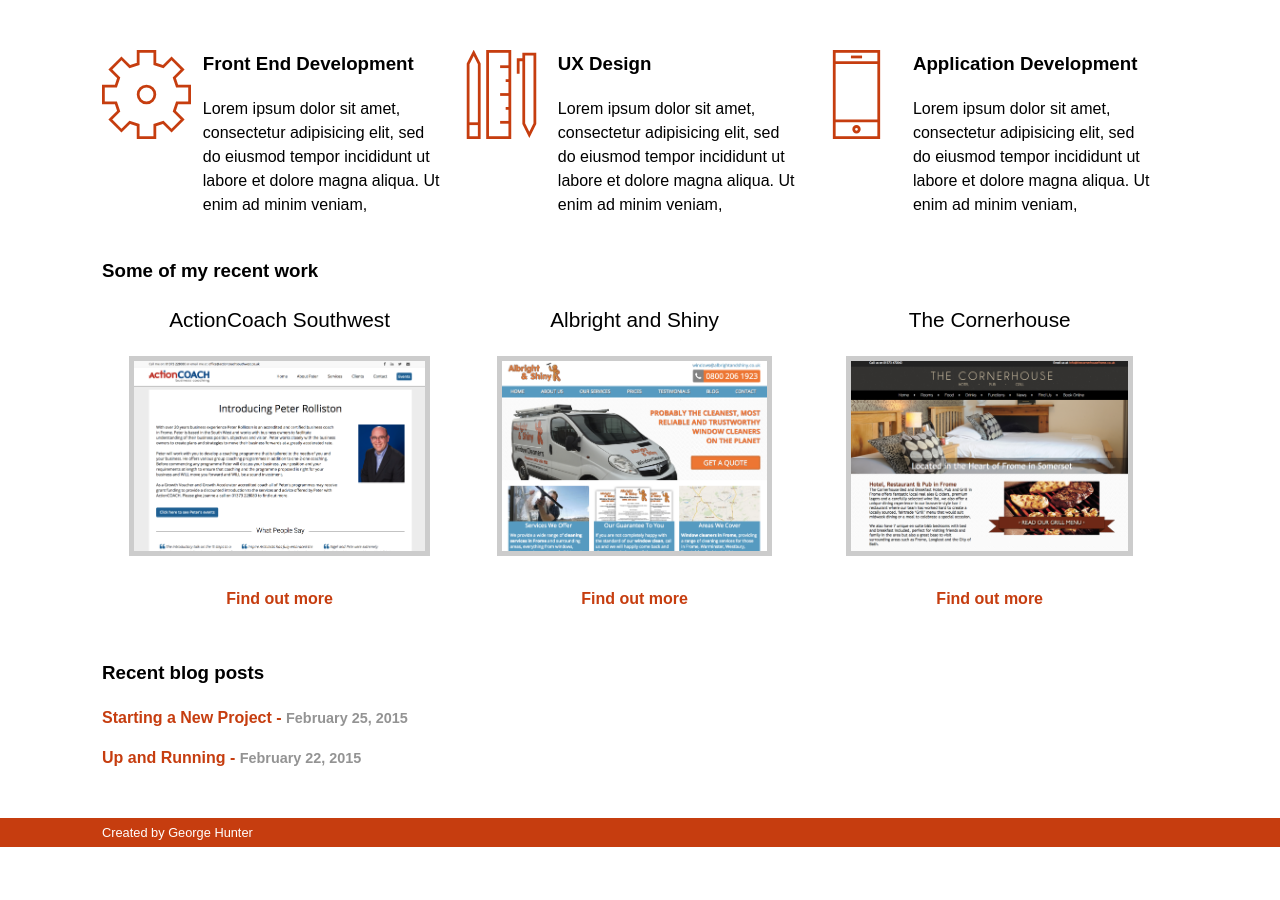
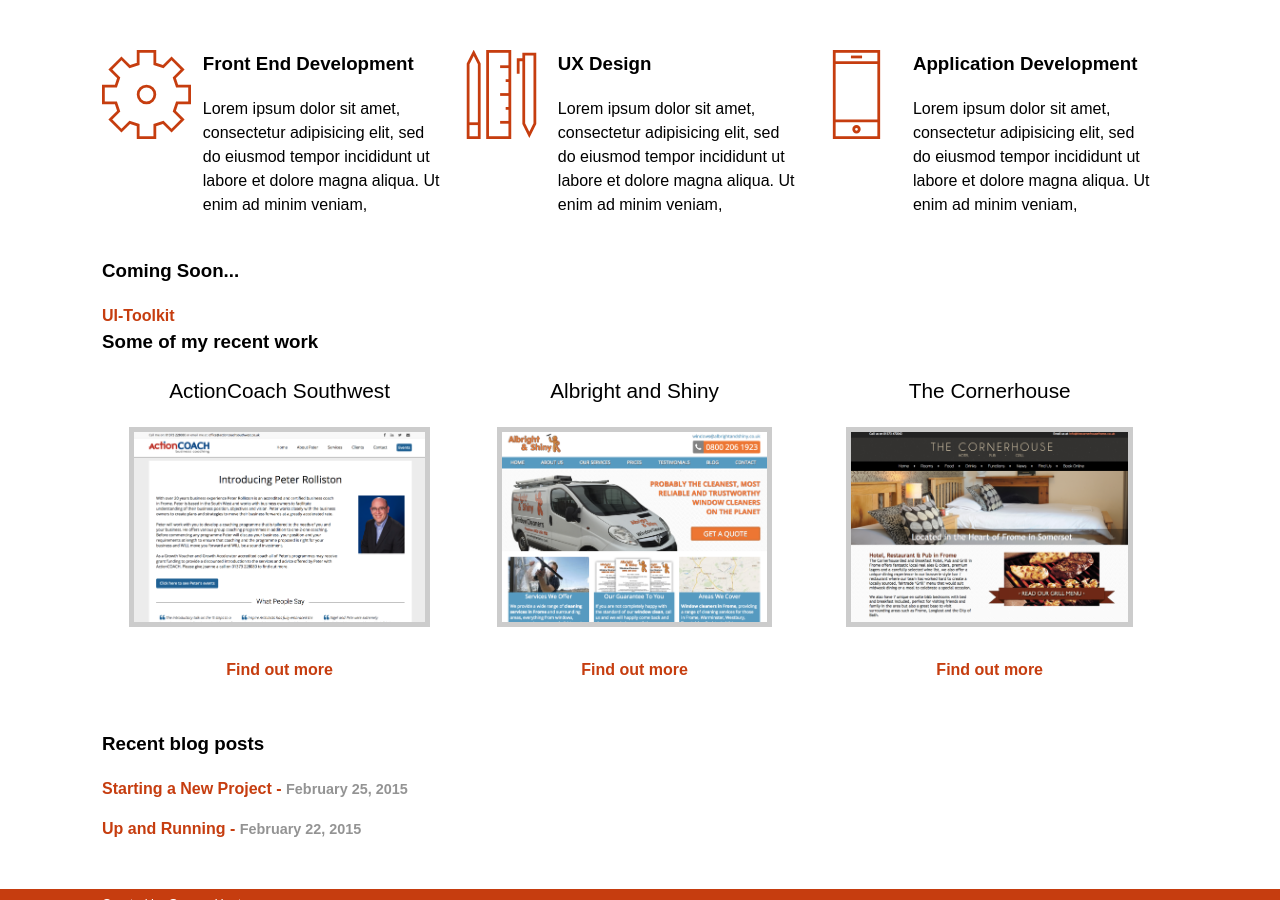
Before and after one commit to GeorgeHunter/GeorgeHunter.github.io, a Jekyll site: the page built from index.html, in a window 1280 px wide and 900 px high, scrolled down 621 px. Built offline with Jekyll 4.4.1, drawn with Linux system fonts in a browser that asks for light colours; before the commit the page ends 1468 px from its top, so only the background shows below that.

Commit message:
Added coming soon for UI-Toolkit

```diff
--- a/index.html
+++ b/index.html
@@ -44,6 +44,8 @@
 			</p>
 	 	</div>
 	</div>
+    <h3>Coming Soon...</h3>
+    <a href="#">UI-Toolkit</a>
 
 
 <h3>Some of my recent work</h3>
```
